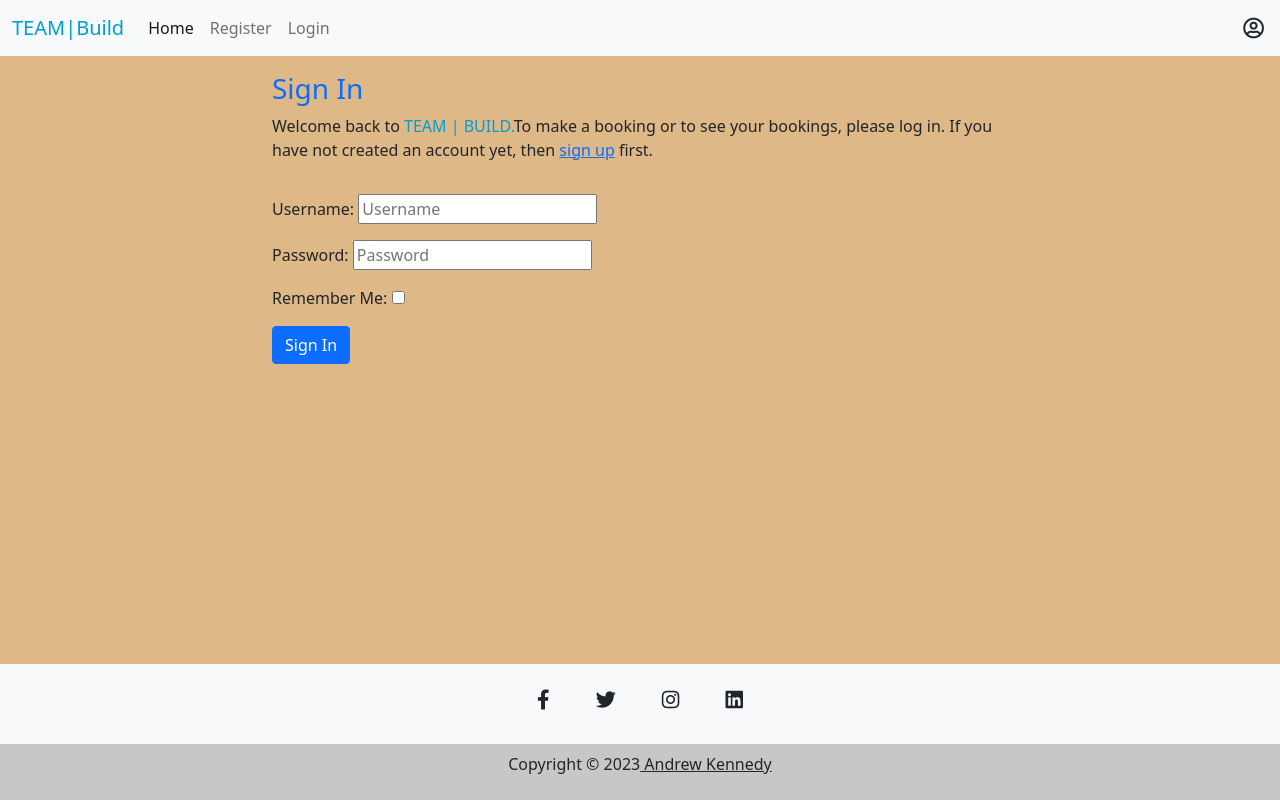
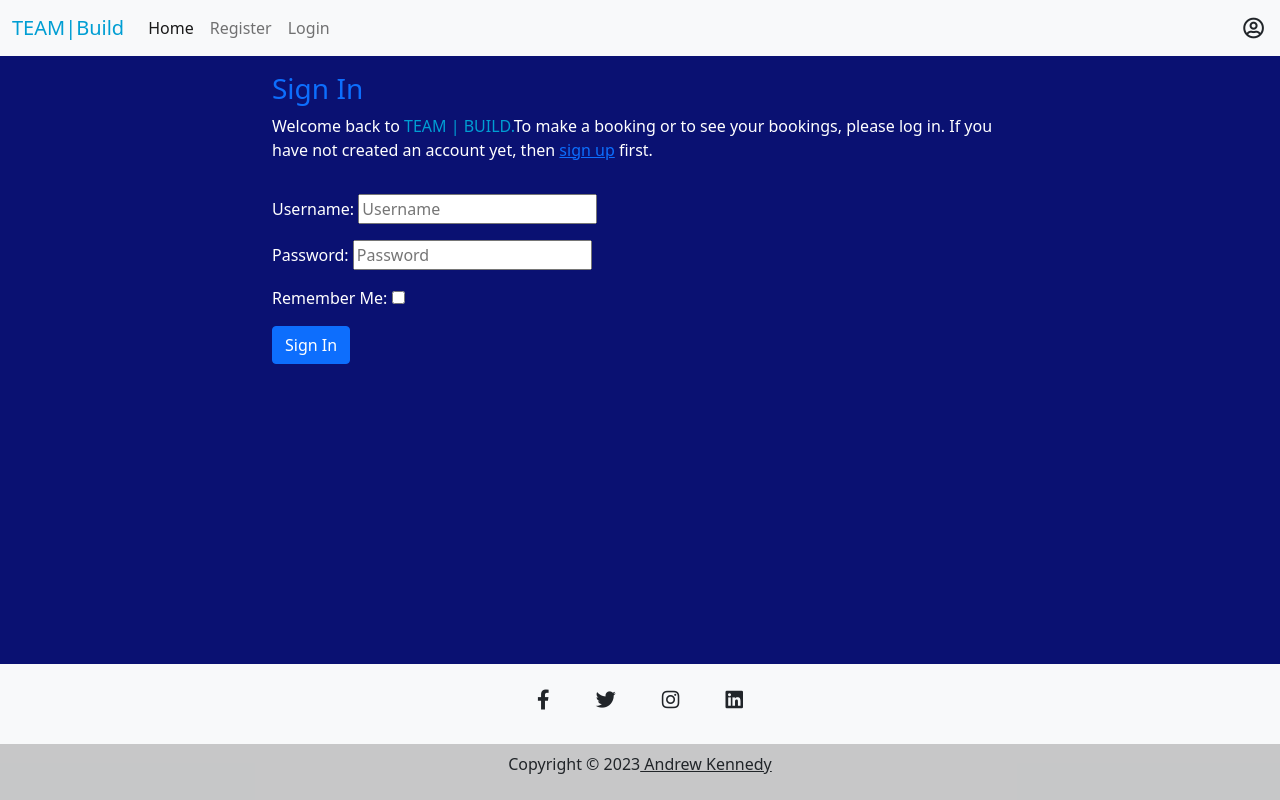
Before and after one commit to andyk8872/pp4-team-build, a Django app: a page that uses templates/base.html in a window 1280 px wide. Run offline with Django 3.2, Linux system fonts and the light colour scheme; some libraries are stand-ins or nearby versions.

Commit message:
feat: add booking templates

```diff
--- a/static/css/style.css
+++ b/static/css/style.css
@@ -1,10 +1,5 @@
-/* body {
-    background:
-      repeating-conic-gradient(#BF4D28 0 .00005%,#E1F5C4 0 .00017%) 0 0/5000px 4000px
-  } */
-
 body {
-    background-color: burlywood;
+    background-color: #0a1172;
 }
 
 h1 {
@@ -12,6 +7,10 @@ h1 {
     text-align: center;
     color: #009ed3;
     letter-spacing: 5px;
+}
+
+.white {
+    color: #fff;
 }
 
 .brand {
--- a/templates/account/login.html
+++ b/templates/account/login.html
@@ -12,7 +12,7 @@
     <div class="col-md-8 mt-3 offset-md-2">
       <h3 class="text-primary">{% trans "Sign In" %}</h3>
 
-      <p>{% blocktrans %}Welcome back to <span class="brand">TEAM | BUILD.</span>To make a booking or to see your
+      <p class="white">{% blocktrans %}Welcome back to <span class="brand">TEAM | BUILD.</span>To make a booking or to see your
         bookings, please log in. If you
         have not created an account yet, then <a class="link" href="{{ signup_url }}">sign up</a>
         first.{% endblocktrans %}</p>
@@ -20,7 +20,7 @@
   </div>
   <div class="row">
     <div class="col-md-8 mt-3 offset-md-2">
-      <form class="login" method="POST" action="{% url 'account_login' %}">
+      <form class="login white" method="POST" action="{% url 'account_login' %}">
         {% csrf_token %}
         {{ form.as_p }}
         {% if redirect_field_value %}
--- a/templates/account/logout.html
+++ b/templates/account/logout.html
@@ -10,7 +10,7 @@
     <div class="col-md-8 mt-3 offset-md-2">
       <h3 class="text-primary">{% trans "Sign Out" %}</h3>
 
-      <p>{% trans 'Are you sure you want to sign out?' %}</p>
+      <p class="white">{% trans 'Are you sure you want to sign out?' %}</p>
     </div>
   </div>
   <div class="row">
--- a/templates/account/signup.html
+++ b/templates/account/signup.html
@@ -10,13 +10,13 @@
         <div class="col-md-8 mt-3 offset-md-2">
             <h3 class="text-primary">{% trans "Sign Up" %}</h3>
 
-            <p>{% blocktrans %}Welcome back to the code|star blog. Do you already have an account? Then please <a
+            <p class="white">{% blocktrans %}Welcome back to the code|star blog. Do you already have an account? Then please <a
                     class="link" href="{{ login_url }}">sign in</a> instead.{% endblocktrans %}</p>
         </div>
     </div>
     <div class="row">
         <div class="col-md-8 mt-3 offset-md-2">
-            <form class="signup" id="signup_form" method="post" action="{% url 'account_signup' %}">
+            <form class="signup white" id="signup_form" method="post" action="{% url 'account_signup' %}">
                 {% csrf_token %}
                 {{ form.as_p }}
                 {% if redirect_field_value %}
--- a/templates/base.html
+++ b/templates/base.html
@@ -53,6 +53,12 @@
                     {% if user.is_authenticated %}
                     <li class="nav-item">
                         <a class="nav-link" href="{% url 'account_logout' %}">Logout</a>
+                    </li>
+                    <li class="nav-item">
+                        <a class="nav-link" href="">My bookings</a>
+                    </li>
+                    <li class="nav-item">
+                        <a class="nav-link" href="">Make Booking</a>
                     </li>
                     {% else %}
                     <li class="nav-item">
```
Also changed, not shown: templates/index.html (+1 -14 lines), templates/edit_booking.html (added), templates/make_booking.html (added), templates/my_account.html (added).
